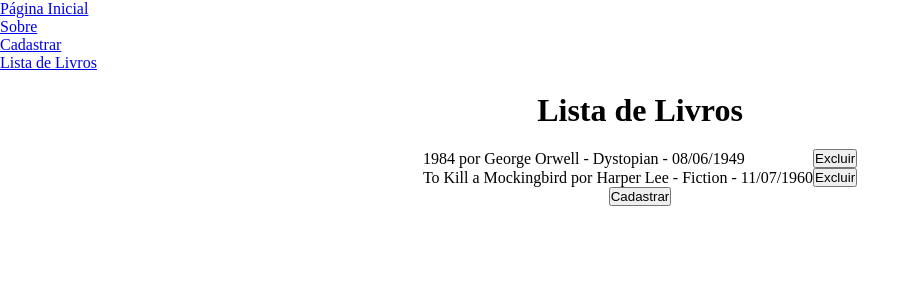
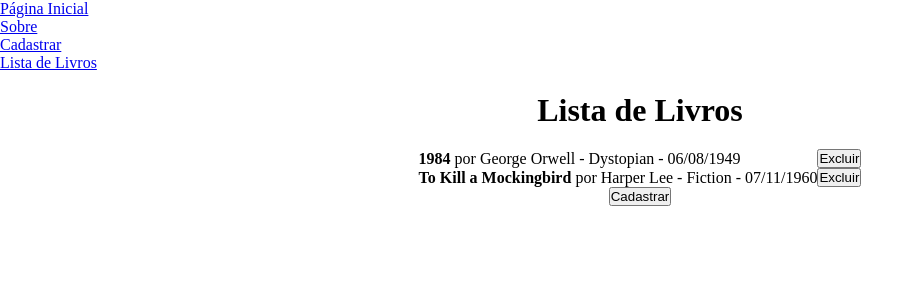
Before and after one commit to FelipeZag0/reading-journal-fase2, a React (Create React App) app: page /books in a window 1280 px wide. Shown: the top 300 px of the page, without its empty margins (0-924 px from the left). Built offline with nearby package versions, Linux system fonts and the light colour scheme.

Commit message:
corrigido exibição das datas

```diff
--- a/src/components/BookForm.js
+++ b/src/components/BookForm.js
@@ -3,7 +3,7 @@ import React, { useState } from 'react';
 function BookForm({ addBook }) {
     const [title, setTitle] = useState('');
     const [author, setAuthor] = useState('');
-    const [year, setYear] = useState('');
+    const [date, setYear] = useState('');
     const [genre, setGenre] = useState('');
     const [error, setError] = useState('');
 
@@ -11,12 +11,12 @@ function BookForm({ addBook }) {
         e.preventDefault();
 
         // Validação básica: garantir que todos os campos foram preenchidos
-        if (!title || !author || !year || !genre) {
+        if (!title || !author || !date || !genre) {
             setError('Todos os campos são obrigatórios');
             return;
         }
 
-        addBook({ title, author, year, genre });
+        addBook({ title, author, date, genre });
 
         // Limpar os campos após o envio
         setTitle('');
@@ -60,7 +60,7 @@ function BookForm({ addBook }) {
                     <label>Data:</label>
                     <input
                         type="date"
-                        value={year}
+                        value={date}
                         onChange={(e) => setYear(e.target.value)}
                         required
                     />
--- a/src/pages/BooksPage.js
+++ b/src/pages/BooksPage.js
@@ -7,10 +7,11 @@ const BooksPage = ({ books, deleteBook }) => {
       <h1>Lista de Livros</h1>
       <ul>
         {books.map((book, index) => {
+          const formattedDate = new Date(book.date).toLocaleDateString('pt-BR');
 
           return (
             <li key={index} style={{ display: 'flex', justifyContent: 'space-between', alignItems: 'center' }}>
-              <p>{book.title} por {book.author} - {book.genre} - {book.date}</p>
+              <p><strong>{book.title}</strong> por {book.author} - {book.genre} - {formattedDate}</p>
               <button onClick={() => deleteBook(index)}>Excluir</button>
             </li>
           );
```
